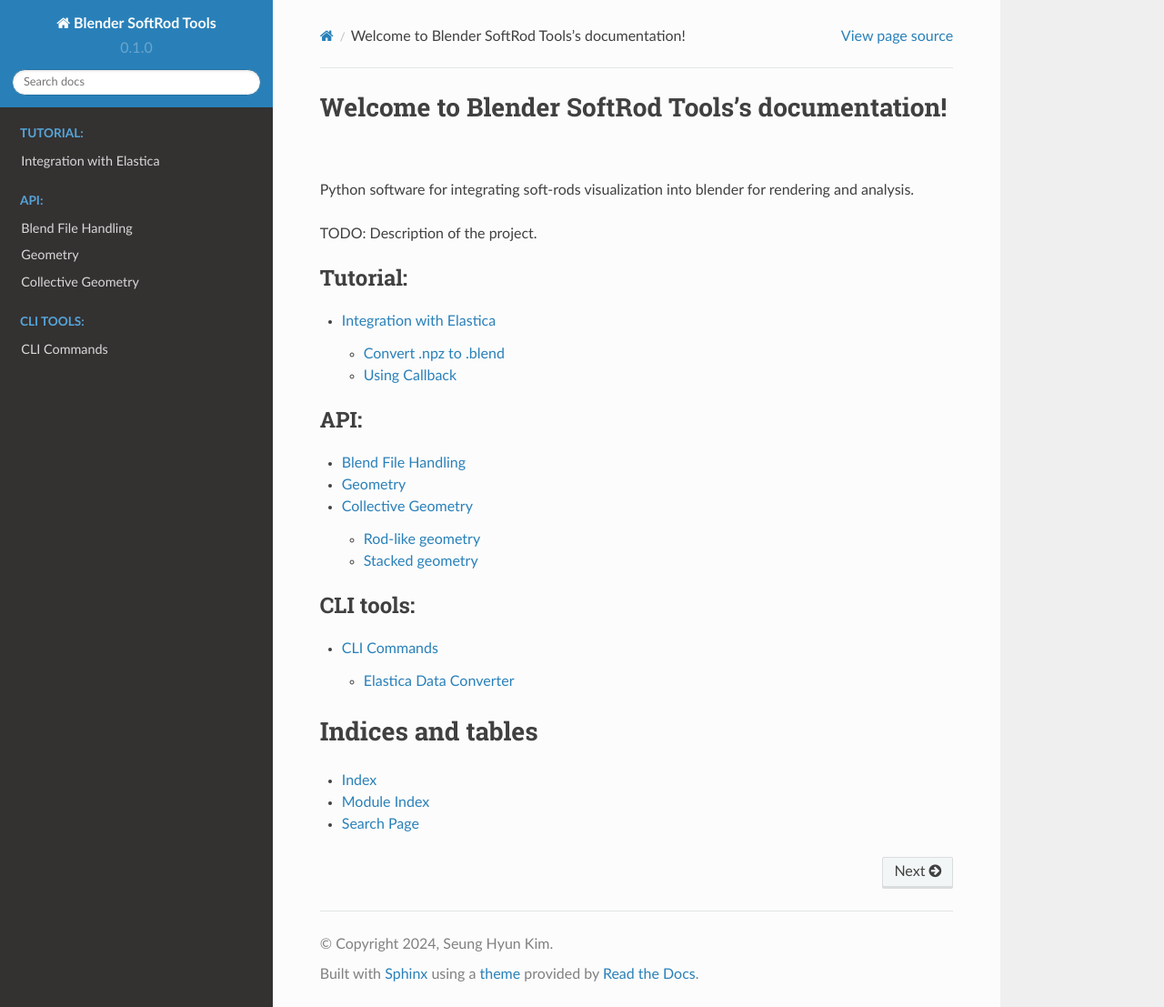
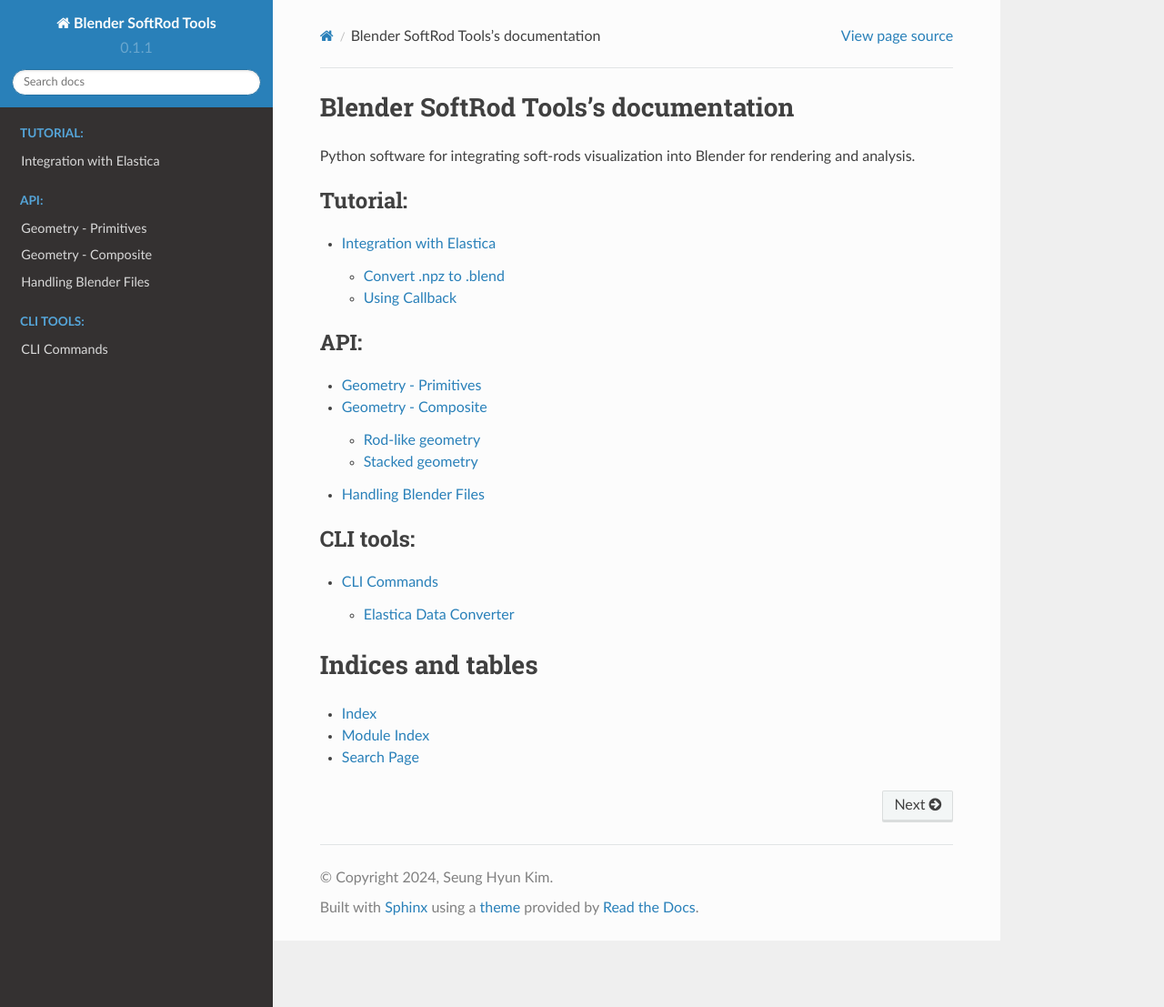
Before and after one commit to GazzolaLab/Blender-Soft-Rod, a Sphinx documentation site: the page built from docs/index.rst, in a window 1280 px wide and 1107 px high. Shown: the whole window at 91% size. Built offline with Sphinx 7.4.7 and the Read the Docs theme 2.0.0, drawn with Linux system fonts in a browser that asks for light colours.

```diff
--- a/docs/api/file.rst
+++ /dev/null
@@ -1,5 +0,0 @@
-Blend File Handling
-===================
-
-.. automodule:: bsr.file
-   :members:
--- /dev/null
+++ b/docs/api/geometry-primitives.rst
@@ -0,0 +1,5 @@
+Geometry - Primitives
+=====================
+
+.. automodule:: bsr.geometry.primitives.simple
+   :members:
--- a/docs/api/geometry.rst
+++ /dev/null
@@ -1,5 +0,0 @@
-Geometry
-========
-
-.. automodule:: bsr.geometry
-   :members:
--- a/docs/conf.py
+++ b/docs/conf.py
@@ -51,3 +51,6 @@ exclude_patterns = []
 
 html_theme = "sphinx_rtd_theme"
 html_static_path = ["_static"]
+
+# -- Numpydoc settings -------------------------------------------------------
+numpydoc_show_class_members = False
--- a/docs/index.rst
+++ b/docs/index.rst
@@ -3,12 +3,11 @@
    You can adapt this file completely to your liking, but it should at least
    contain the root `toctree` directive.
 
-Welcome to Blender SoftRod Tools's documentation!
+Blender SoftRod Tools's documentation
 =================================================
 
-Python software for integrating soft-rods visualization into blender for rendering and analysis.
+Python software for integrating soft-rods visualization into Blender for rendering and analysis.
 
-TODO: Description of the project.
 
 .. toctree::
    :maxdepth: 2
@@ -20,9 +19,9 @@ TODO: Description of the project.
    :maxdepth: 2
    :caption: API:
 
-   api/file
-   api/geometry
-   api/collective
+   api/geometry-primitives
+   api/geometry-composite
+   api/blender_commands
 
 .. toctree::
    :maxdepth: 2
--- a/pyproject.toml
+++ b/pyproject.toml
@@ -5,7 +5,7 @@ build-backend = "poetry.core.masonry.api"
 
 [tool.poetry]
 name = "bsr"
-version = "0.1.0"
+version = "0.1.1"
 description = "Blender integration tools for soft-rod system."
 readme = "README.md"
 authors = []
```
Also changed, not shown: README.md (+11 -0 lines), docs/api/blender_commands.rst (added, +8 -0 lines), docs/api/collective.rst (deleted, +0 -14 lines), docs/api/geometry-composite.rst (added, +14 -0 lines), .readthedocs.yaml.
